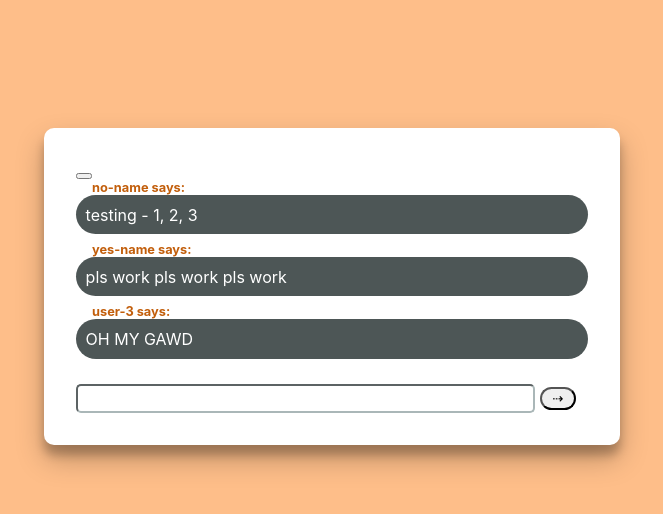
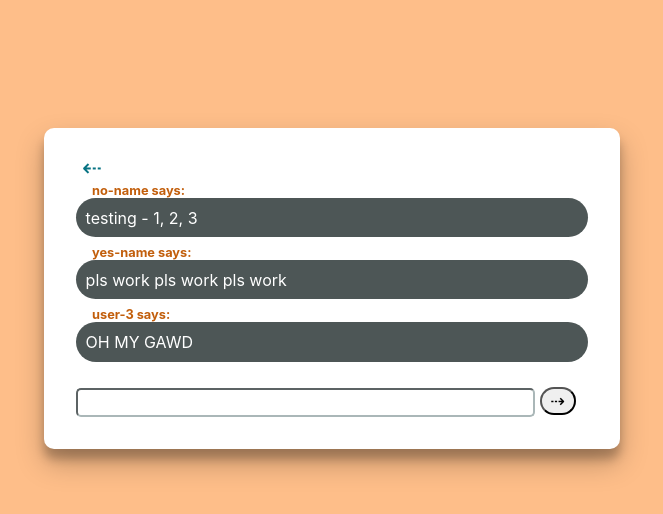
Before and after one commit to savannaac/react-rails-messaging-app, a React (Create React App) app in the folder react-frontend/: page /messages in a window 1280 px wide. Shown: the top 514 px of the page, without its empty margins (84-747 px from the left). Built offline with nearby package versions, Linux system fonts and the light colour scheme.

Commit message:
adds back button to messages container

```diff
--- a/react-frontend/src/App.css
+++ b/react-frontend/src/App.css
@@ -98,8 +98,16 @@ ul.message-list {
   margin: 10%;
   padding: 2rem;
   text-align: left;
-  width: 40%
-;}
+  width: 40%;
+}
+
+.message-back-button {
+  color: #077383;
+  background-color: #FFFFFF;
+  border: 0;
+  font-size: 1.5rem;
+  margin-top: -1rem;
+}
 
 .message-sender {
   color: #C25E0B;
@@ -131,6 +139,7 @@ ul.message-list {
 
 .message-send-button {
   border-radius: 20px;
+  font-size: 1.1rem;
   padding: .1rem;
   width: 7%;
   margin: auto;
--- a/react-frontend/src/components/Conversation/Messages.js
+++ b/react-frontend/src/components/Conversation/Messages.js
@@ -18,6 +18,12 @@ export default class Messages extends React.Component {
 
     // state = {
     //     body: ""
+    // }
+
+    // handleClick = (e) => {
+    //     e.preventDefault();
+    //     let route = ;
+    //     history.push(route)
     // }
 
     handleChange = (e) => {
@@ -45,7 +51,7 @@ export default class Messages extends React.Component {
         return (
             <div className="messages-container">
                 <ul className="message-list">
-                    <button className="message-back-button"></button>
+                    <button className="message-back-button" onClick={this.handleClick}>⇠</button>
                     {messages.map(message => {
                         return (
                             <li>
```
